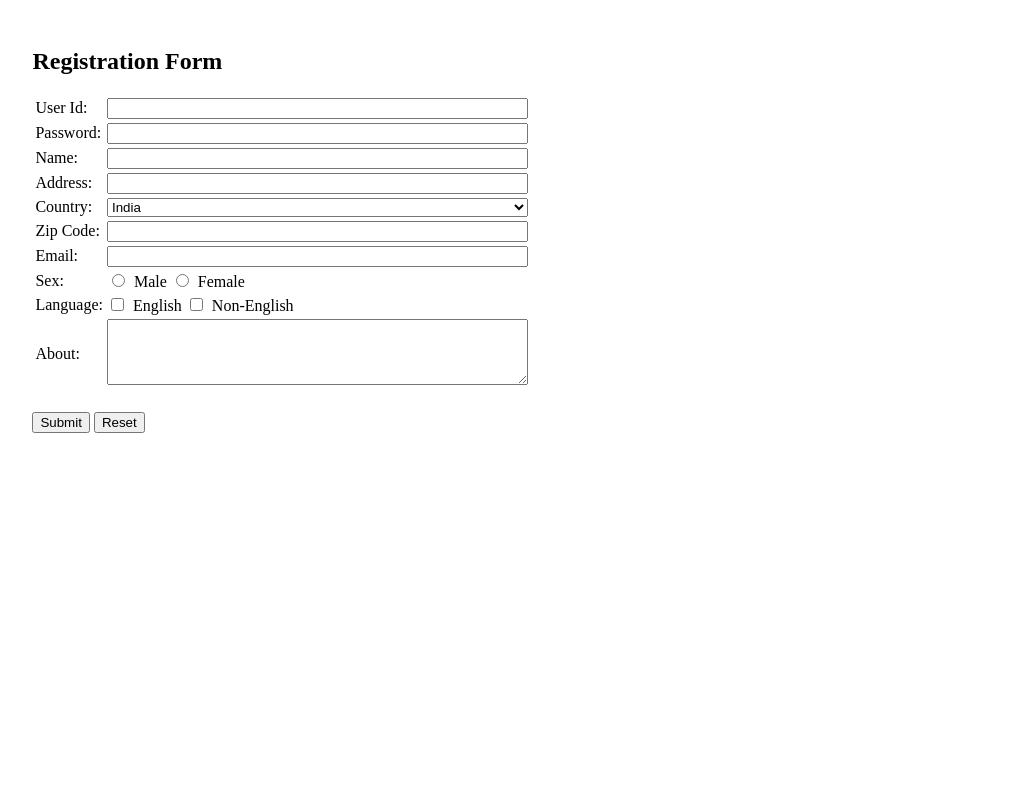
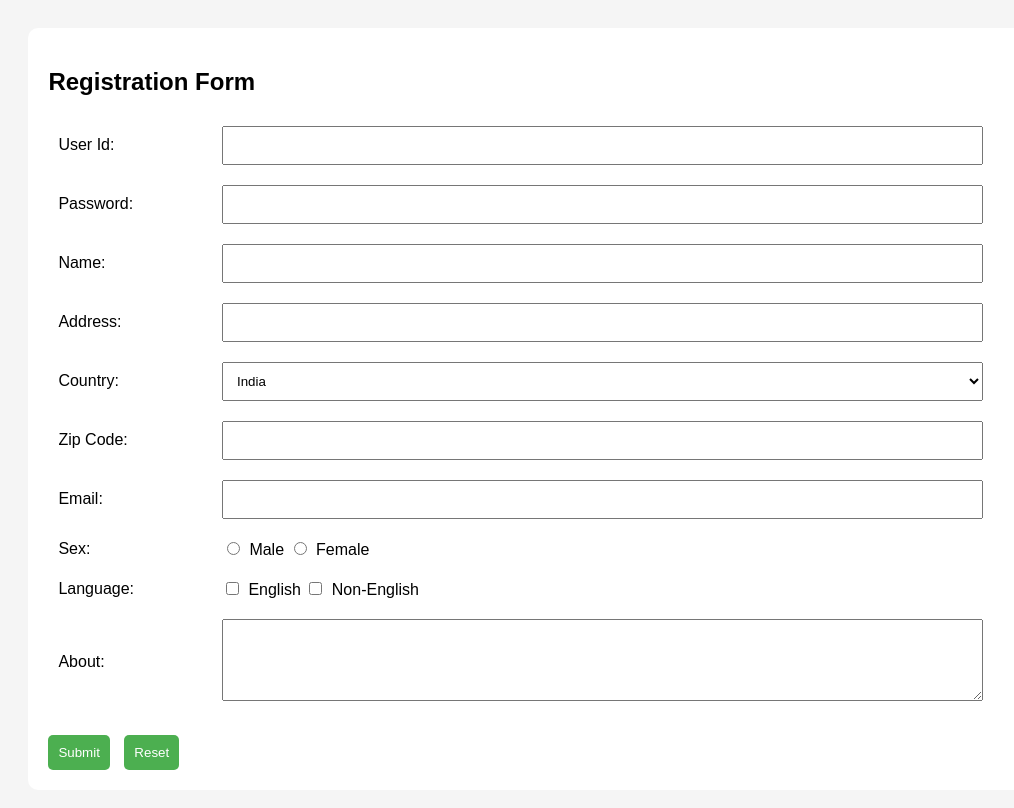
Before and after one commit to bharaths44/S6-MWA-Lab, a plain HTML site: page Exp05_Form_Validation/index.html in a window 1280 px wide. Shown: the whole page, without its empty margins (102-1116 px from the left). Drawn offline with Linux system fonts and the light colour scheme.

Commit message:
Applied some styling to Exp05

```diff
--- a/Exp05_Form_Validation/index.html
+++ b/Exp05_Form_Validation/index.html
@@ -5,6 +5,41 @@
     <title>Form Validation</title>
 </head>
 <style>
+    body {
+        font-family: Arial, sans-serif;
+        padding: 20px;
+        background-color: #f5f5f5;
+    }
+
+    form {
+        background-color: #ffffff;
+        padding: 20px;
+        border-radius: 10px;
+    }
+
+    table {
+        width: 100%;
+        border-collapse: collapse;
+    }
+
+    td {
+        padding: 10px;
+    }
+
+    button {
+        padding: 10px;
+        background-color: #4CAF50;
+        color: white;
+        border: none;
+        border-radius: 5px;
+        cursor: pointer;
+        margin-right: 10px;
+    }
+
+    button:hover {
+        background-color: #45a049;
+    }
+
     form {
         width: 80%;
         margin: 0 auto;
@@ -26,6 +61,7 @@
     input[type="email"],
     textarea,
     select {
+        padding: 10px;
         width: 100%;
         box-sizing: border-box;
     }
```
Also changed, not shown: Exp05_Form_Validation/confirmation.html (+28 -7 lines).
